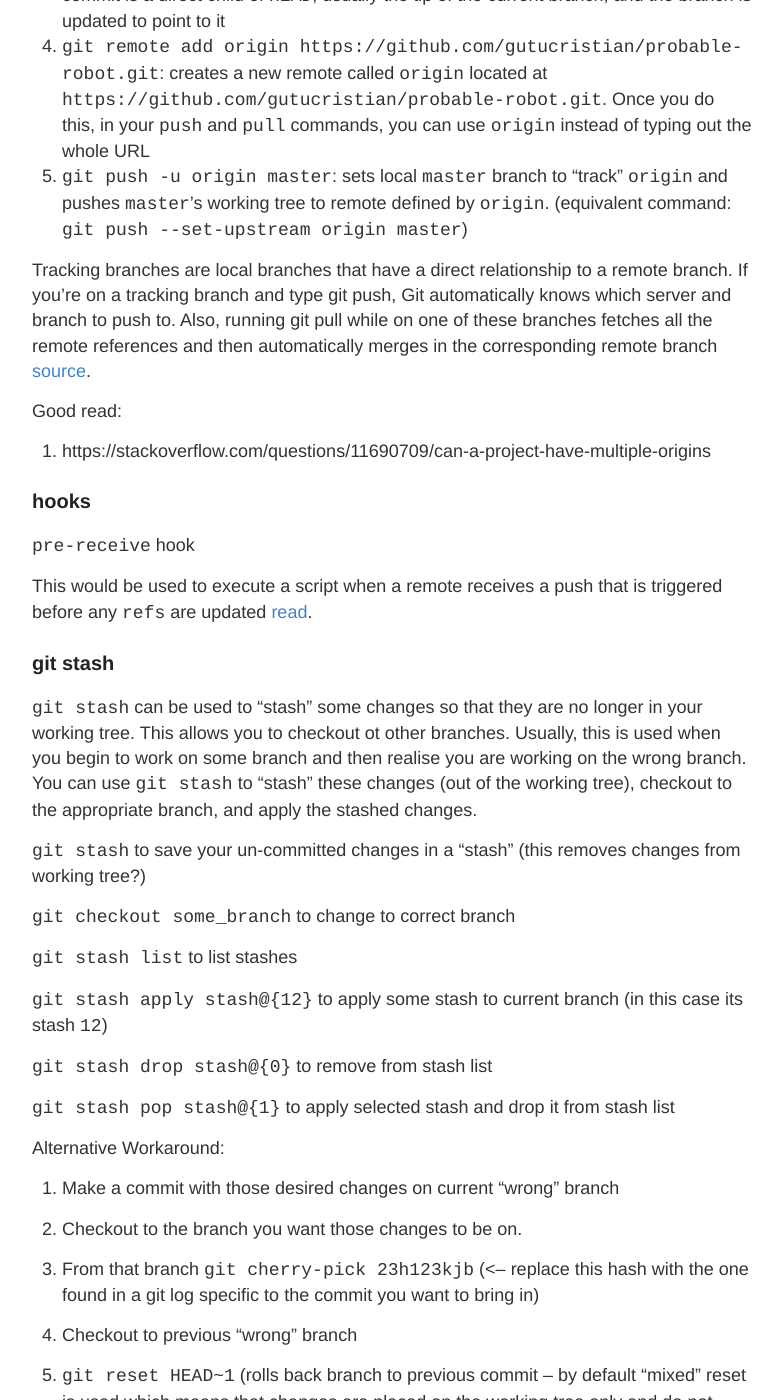
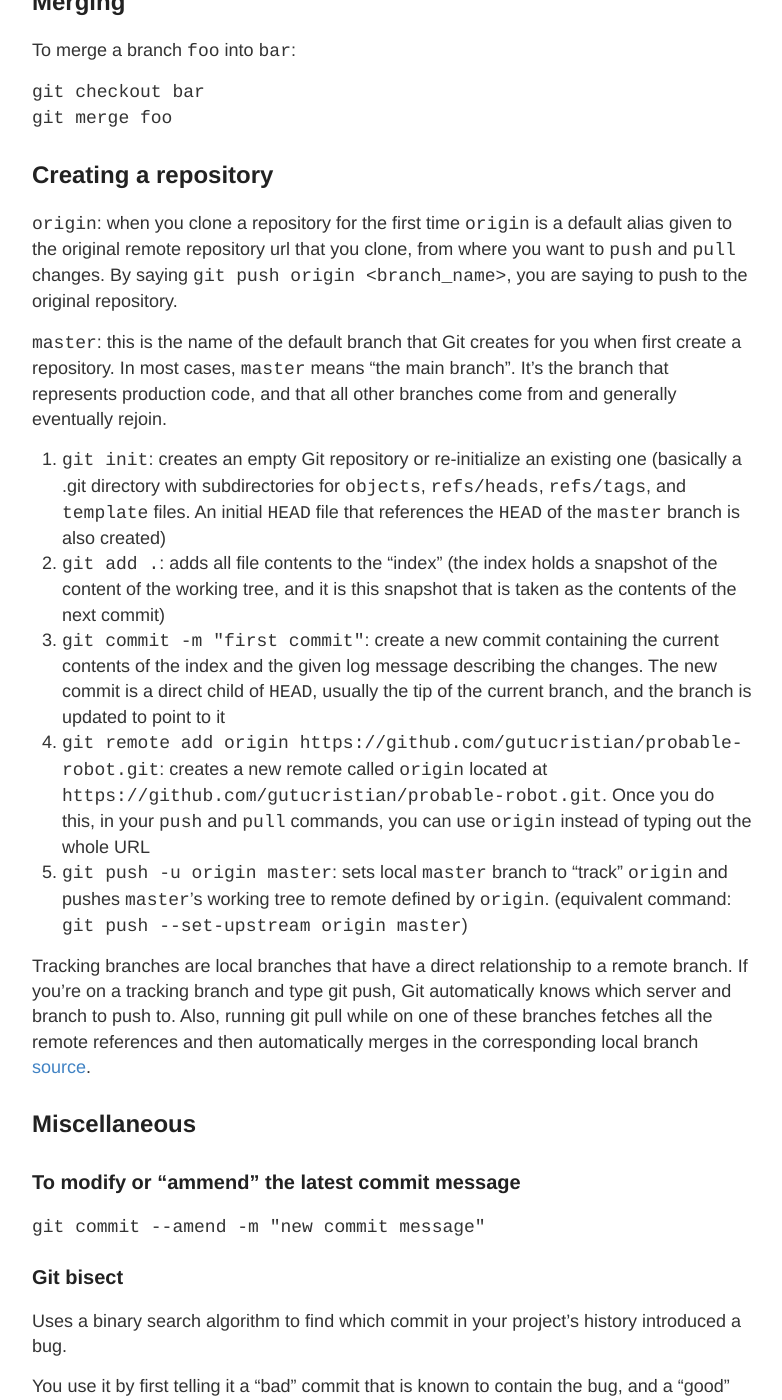
Before and after one commit to gutucristian/gutucristian.github.io, a Jekyll site: the page built from _posts/2020-03-15-git.md, in a window 1280 px wide and 1400 px high, scrolled down 4178 px. Shown: the whole window, without its empty margins (248-1030 px from the left). Built offline with Jekyll 4.4.1, drawn with Linux system fonts in a browser that asks for light colours; our own code applies the rules of GitHub Pages for plain Markdown files; some of the changed text lies outside the part shown.

Commit message:
Update 2020-03-15-git.md

````diff
--- a/_posts/2020-03-15-git.md
+++ b/_posts/2020-03-15-git.md
@@ -27,9 +27,6 @@
 
 `git checkout -b <branch>`
 
-References:
-- https://stackoverflow.com/questions/2003505/how-do-i-delete-a-git-branch-locally-and-remotely
-
 ### To print what `origin` points to
 
 `origin` is an alias on your system for a particular remote repository
@@ -48,9 +45,15 @@
 
 **Note:** `-u` option is the shortcut for the `--set-upstream` option (e.g., `git push --set-upstream origin master`)
 
-`git checkout --track origin/daves_branch`: this command will create a local branch named `daves_branch`, tracking the remote branch `origin/daves_branch`
+### To pull and track a remote branch
 
-Note: `--track` is shorthand for `git checkout -b [branch] [remotename]/[branch]` where `[remotename]` is `origin` in this case and `[branch]` is twice the same, `daves_branch` in this case ([source](https://stackoverflow.com/questions/9537392/git-fetch-remote-branch)). See [alternative approach](https://git-scm.com/book/en/v2/Git-Basics-Working-with-Remotes).
+`git checkout --track <remote_name>/<branch>`: this command will create a local branch named `branch`, tracking the remote branch `<remote/daves_branch`
+
+**Note:** `--track` is shorthand for `git checkout -b [branch] [remotename]/[branch]` where `[remotename]` is `origin` in this case and `[branch]` is twice the same, `daves_branch` in this case
+
+### References
+- https://stackoverflow.com/questions/2003505/how-do-i-delete-a-git-branch-locally-and-remotely
+- https://stackoverflow.com/questions/9537392/git-fetch-remote-branch
 
 ## File management
 
@@ -68,6 +71,29 @@
 
 `git rm --cached <filename>`
 
+### Git stash
+
+`git stash` can be used to "stash" some changes so that they are no longer in your working tree. This allows you to checkout other branches without having to add changes to the index. Usually, this is used when you begin to work on some branch and then realise you are working on the wrong branch. You can use `git stash` to "stash" these changes (out of the working tree), checkout to the appropriate branch, and apply the stashed changes.
+
+```code
+git stash # to save your un-committed changes in a "stash"
+git checkout <branch> # to change to correct branch
+git stash list # to list stashes
+git stash apply stash@{12} # to apply some stash to current branch (in this case its stash `12`)
+git stash drop stash@{0} # to remove from stash list
+git stash pop stash@{1} # to apply selected stash and drop it from stash list
+```
+
+Alternative workaround:
+1. Make a commit with those desired changes on current "wrong" branch
+2. Checkout to the branch you want those changes to be on.
+3. From that branch `git cherry-pick 23h123kjb` (replace `23h123kjb` with the hash found in the Git log specific to the commit you want to bring in)
+
+### References:
+- https://stackoverflow.com/questions/3689838/whats-the-difference-between-head-working-tree-and-index-in-git
+- https://dzone.com/articles/beyond-beginning-git-working-tree-index-and-head
+- https://stackoverflow.com/questions/37417792/apply-stash-to-different-branch/41978867
+
 ## Git Working Tree, Index, and HEAD
 
 The "working tree" refers to the directory (and its files and subdirectories) on your file system that is associated with a repository.
@@ -75,10 +101,6 @@
 The "index" refers to where you place files that you want to commit to the git repository. The index itself is not the git repository, instead it can be seen as a staging ground for files that you want to commit. Before you can run a git commit, you need to first place the files in the git index by using `git add`. You can also use the `git status` command which will return all the files in your working directory which have been added to the git index.
 
 `HEAD` is a pointer to the branch or commit that you last checked out and which will be the parent of a new commit if you make it. For instance, if you're on the `master` branch, then `HEAD` will point to master, and when you commit, that new commit will be a descendent of the revision that master pointed to, and master will be updated to point to the new commit. If the branch commit history is a linked list, then `HEAD` would be the head of the linked list (where the head of the linked list is the latest commit).
-
-References:
-1. https://stackoverflow.com/questions/3689838/whats-the-difference-between-head-working-tree-and-index-in-git
-2. https://dzone.com/articles/beyond-beginning-git-working-tree-index-and-head
 
 ## Reverting Changes
 
@@ -108,70 +130,27 @@
 git merge foo
 ```
 
-## Create a repository
+## Creating a repository
 
-`origin`: when you clone a repository for the first time `origin` is a default name given to the original remote repository that you clone, from where you want to `push` and `pull` changes. So basically `origin` is alias of your so big remote repository name. By saying `git push origin <branch_name>`, you are saying to push to the original repository.
+`origin`: when you clone a repository for the first time `origin` is a default alias given to the original remote repository url that you clone, from where you want to `push` and `pull` changes. By saying `git push origin <branch_name>`, you are saying to push to the original repository.
 
-__master__: `master` is the name of the default branch that git creates for you when first create a repository. In most cases, `master` means "the main branch”. It's the branch that represents production code, and that all other branches come from and generally eventually rejoin.
+`master`: this is the name of the default branch that Git creates for you when first create a repository. In most cases, `master` means "the main branch”. It's the branch that represents production code, and that all other branches come from and generally eventually rejoin.
 
-1. `git init`: creates an empty Git repository or reinitialize an existing one (basically a .git directory with subdirectories for `objects`, `refs/heads`, `refs/tags`, and `template` files. An initial `HEAD` file that references the `HEAD` of the `master` branch is also created)
+1. `git init`: creates an empty Git repository or re-initialize an existing one (basically a .git directory with subdirectories for `objects`, `refs/heads`, `refs/tags`, and `template` files. An initial `HEAD` file that references the `HEAD` of the `master` branch is also created)
 2. `git add .`: adds all file contents to the "index" (the index holds a snapshot of the content of the working tree, and it is this snapshot that is taken as the contents of the next commit)
 3. `git commit -m "first commit"`: create a new commit containing the current contents of the index and the given log message describing the changes. The new commit is a direct child of `HEAD`, usually the tip of the current branch, and the branch is updated to point to it
 4. `git remote add origin https://github.com/gutucristian/probable-robot.git`: creates a new remote called `origin` located at `https://github.com/gutucristian/probable-robot.git`. Once you do this, in your `push` and `pull` commands, you can use `origin` instead of typing out the whole URL
 5. `git push -u origin master`: sets local `master` branch to "track" `origin` and pushes `master`'s working tree to remote defined by `origin`. (equivalent command: `git push --set-upstream origin master`)
 
-Tracking branches are local branches that have a direct relationship to a remote branch. If you’re on a tracking branch and type git push, Git automatically knows which server and branch to push to. Also, running git pull while on one of these branches fetches all the remote references and then automatically merges in the corresponding remote branch [source](https://stackoverflow.com/questions/4693588/what-is-a-tracking-branch).
+Tracking branches are local branches that have a direct relationship to a remote branch. If you’re on a tracking branch and type git push, Git automatically knows which server and branch to push to. Also, running git pull while on one of these branches fetches all the remote references and then automatically merges in the corresponding local branch [source](https://stackoverflow.com/questions/4693588/what-is-a-tracking-branch).
 
-Good read:
-1. https://stackoverflow.com/questions/11690709/can-a-project-have-multiple-origins
+## Miscellaneous
 
-### hooks
+### To modify or "ammend" the latest commit message
 
-`pre-receive` hook
+`git commit --amend -m "new commit message"`
 
-This would be used to execute a script when a remote receives a push that is triggered before any `refs` are updated [read](https://help.github.com/en/enterprise/2.15/admin/developer-workflow/creating-a-pre-receive-hook-script).
-
-### git stash
-
-`git stash` can be used to "stash" some changes so that they are no longer in your working tree. This allows you to checkout ot other branches. Usually, this is used when you begin to work on some branch and then realise you are working on the wrong branch. You can use `git stash` to "stash" these changes (out of the working tree), checkout to the appropriate branch, and apply the stashed changes.
-
-`git stash` to save your un-committed changes in a "stash" (this removes changes from working tree?)
-
-`git checkout some_branch` to change to correct branch
-
-`git stash list` to list stashes
-
-`git stash apply stash@{12}` to apply some stash to current branch (in this case its stash `12`)
-
-`git stash drop stash@{0}` to remove from stash list
-
-`git stash pop stash@{1}` to apply selected stash and drop it from stash list
-
-Alternative Workaround:
-
-1. Make a commit with those desired changes on current "wrong" branch
-
-2. Checkout to the branch you want those changes to be on.
-
-3. From that branch `git cherry-pick 23h123kjb` (<-- replace this hash with the one found in a git log specific to the commit you want to bring in)
-
-4. Checkout to previous "wrong" branch
-
-5. `git reset HEAD~1` (rolls back branch to previous commit -- by default "mixed" reset is used which means that changes are placed on the working tree only and do not remain on your index)
-
-**Note:** sometimes git will allow you to checkout another branch if you have uncommitted changes, but sometimes it does not. Read more about that [here](https://stackoverflow.com/questions/22053757/checkout-another-branch-when-there-are-uncommitted-changes-on-the-current-branch).
-
-Source:
-- https://stackoverflow.com/questions/37417792/apply-stash-to-different-branch/41978867
-
-### To modify / "ammend" commit message of latest commit:
-
-`git commit --amend -m "New commit message"`
-
-Source:
-- https://stackoverflow.com/questions/179123/how-to-modify-existing-unpushed-commit-messages
-
-## Git bisect
+### Git bisect
 
 Uses a binary search algorithm to find which commit in your project's history introduced a bug.
 
````
Also changed, not shown: other parts of _posts/2020-03-15-git.md (+2 -2 lines).
